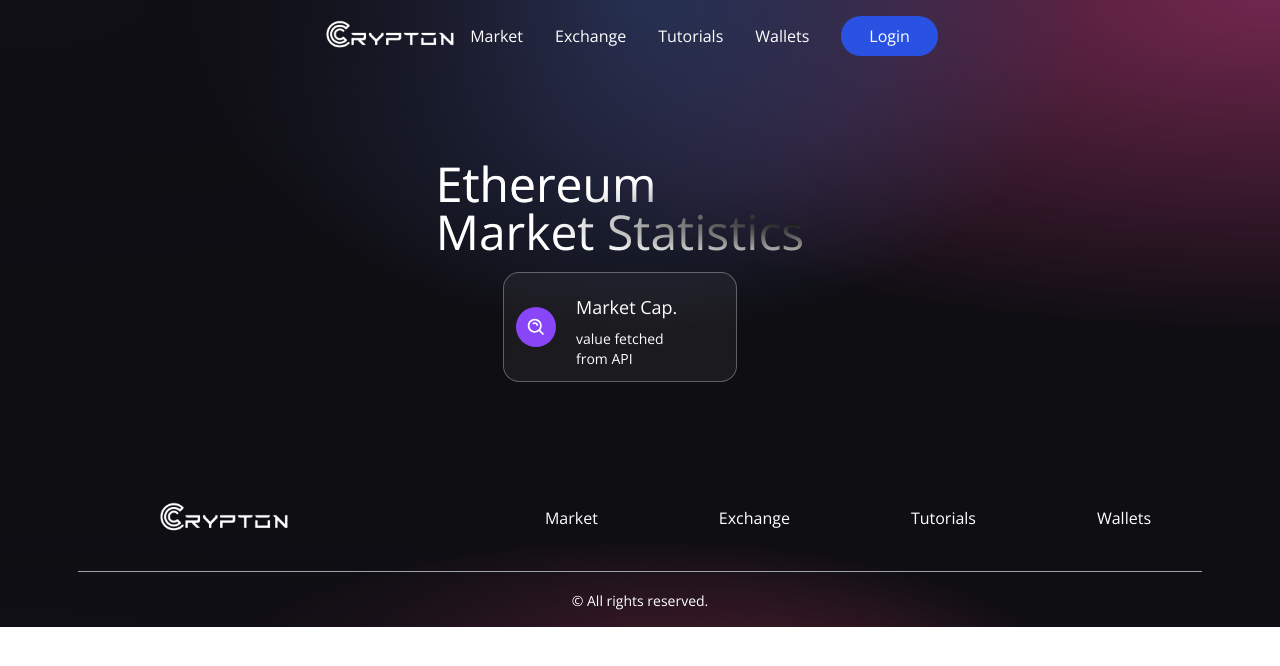
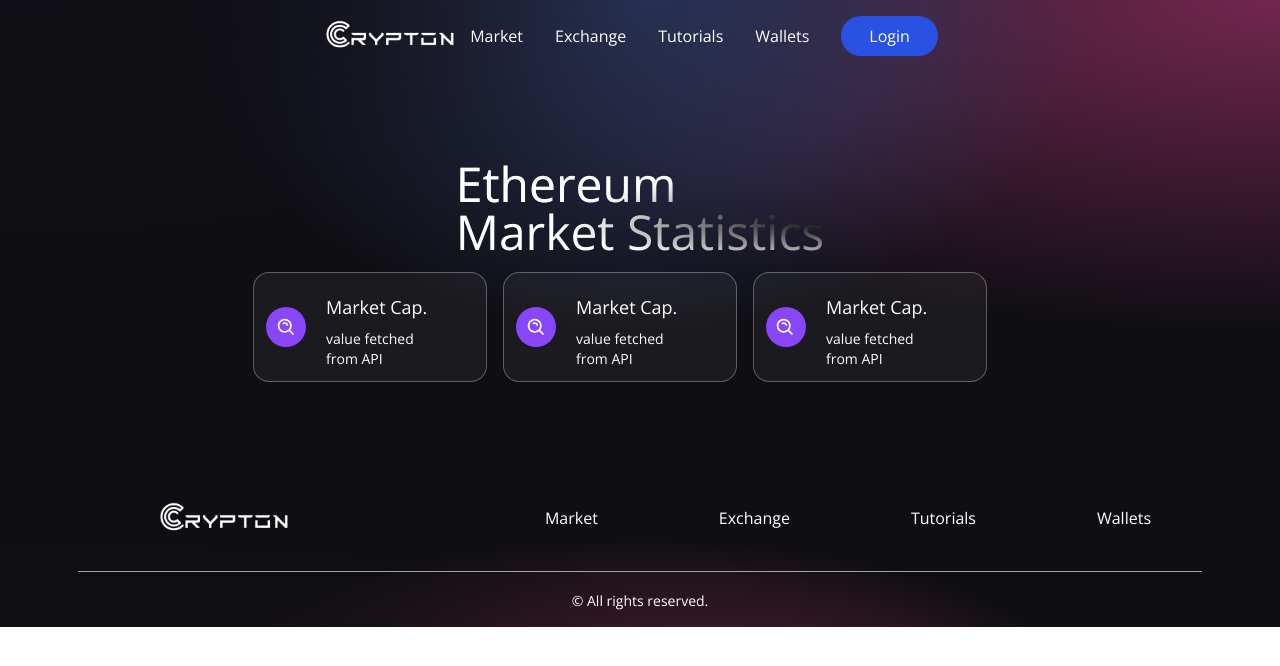
Before and after one commit to hrishi-singh/web3.0, a React (Vite) app in the folder client/: page /market in a window 1280 px wide. Shown: the top 666 px of the page. Built offline with nearby package versions, Linux system fonts and the light colour scheme.

Commit message:
cards and title alignment fixed

```diff
--- a/client/src/components/Market.jsx
+++ b/client/src/components/Market.jsx
@@ -4,16 +4,30 @@ import { BiSearchAlt } from "react-icons/bi";
 const Market = () => {
   return (
     <div className="flex w-full justify-center items-center">
-      <div className="flex mf:flex-row flex-col  items-start justify-between md:p-20 py-12 px-4">
-        <div className="flex flex-1 justify-start flex-col lg:flex-col mf:mr-10 max-w-fit items-center">
-          <div className="flex-1 flex flex-col justify-start items-start">
+      <div className="flex mf:flex-col flex-col  items-start justify-between md:p-20 py-12 px-4">
+          <div className="flex w-full justify-center items-center">
 
             <h1 className="text-white text-3xl sm:text-5xl py-2 text-gradient">
               Ethereum <br/>  Market Statistics
             </h1>
 
           </div>
+        <div className="flex flex-1 justify-start flex-row lg:flex-row mf:mr-10 max-w-fit items-center">
           <ServiceCard
+            color="bg-[#8945F8]"
+            title="Market Cap."
+            icon={<BiSearchAlt fontSize={21} className="text-white" />}
+            subtitle="value fetched from API"
+          />
+
+           <ServiceCard
+            color="bg-[#8945F8]"
+            title="Market Cap."
+            icon={<BiSearchAlt fontSize={21} className="text-white" />}
+            subtitle="value fetched from API"
+          />
+
+           <ServiceCard
             color="bg-[#8945F8]"
             title="Market Cap."
             icon={<BiSearchAlt fontSize={21} className="text-white" />}
```
